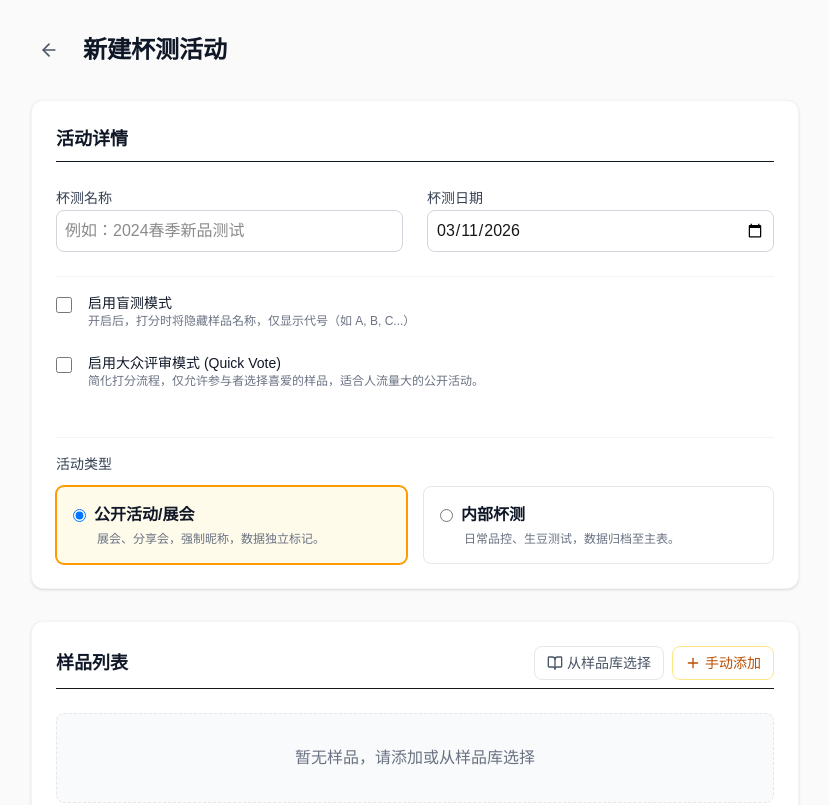
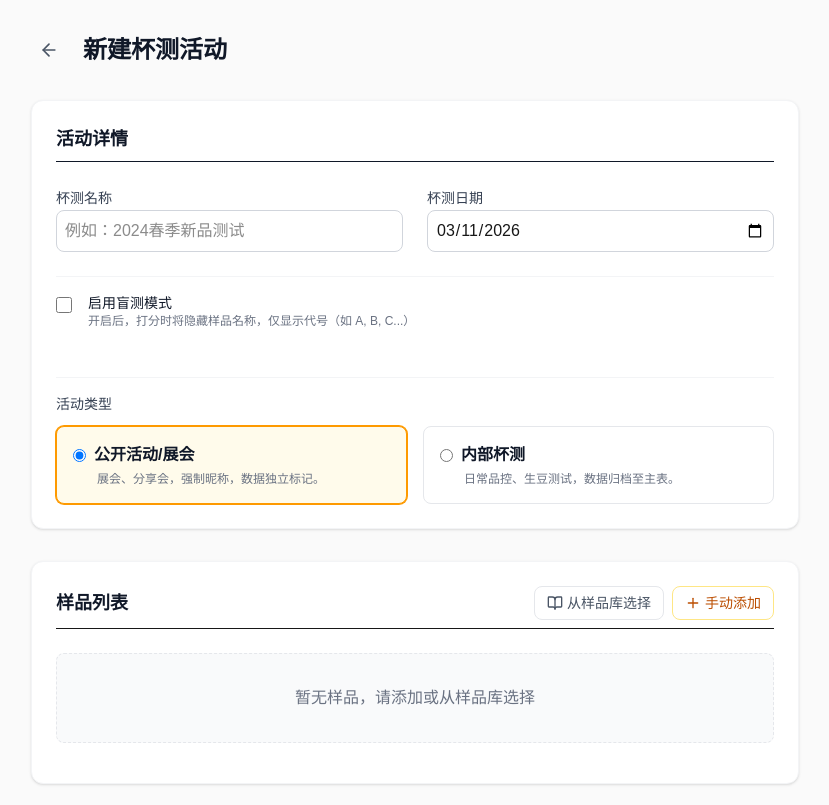
Before and after one commit to mapplezq/coffee-cupping-tool, a Next.js app: page /session/new in a window 1280 px wide. Shown: the top 805 px of the page, without its empty margins (225-1054 px from the left). Built offline with nearby package versions, Linux system fonts and the light colour scheme.

Commit message:
Revert "feat: add quick voting mode configuration"
This reverts commit ef904ad8902a3c83dc55567b9f1db6254ed1b011.

```diff
--- a/src/app/session/new/page.tsx
+++ b/src/app/session/new/page.tsx
@@ -25,8 +25,6 @@ const sessionSchema = z.object({
   blindMode: z.boolean().optional(),
   blindLabelType: z.enum(['letter', 'number']).optional(),
   type: z.enum(['internal', 'event']),
-  votingMode: z.boolean().optional(),
-  maxVotes: z.number().min(1).max(10).optional(),
 });
 
 type SessionFormValues = z.infer<typeof sessionSchema>;
@@ -48,8 +46,6 @@ export default function NewSessionPage() {
       blindMode: false,
       blindLabelType: 'number',
       type: 'event', // Default to Event as requested by user often using public events
-      votingMode: false,
-      maxVotes: 3,
     },
   });
 
@@ -61,7 +57,6 @@ export default function NewSessionPage() {
 
   const blindMode = watch('blindMode');
   const sessionType = watch('type');
-  const votingMode = watch('votingMode');
 
   const { fields, append, remove, move } = useFieldArray({
     control,
@@ -81,8 +76,6 @@ export default function NewSessionPage() {
         blindMode: data.blindMode,
         blindLabelType: data.blindLabelType,
         type: data.type, // Ensure type is passed correctly
-        votingMode: data.votingMode,
-        maxVotes: data.maxVotes || 3,
         createdAt: new Date().toISOString(),
         updatedAt: new Date().toISOString(),
         samples: data.samples.map(s => ({
@@ -219,62 +212,6 @@ export default function NewSessionPage() {
                           <span className="text-sm text-gray-600">字母 (A, B, C)</span>
                         </label>
                       </div>
-                    </div>
-                  )}
-                </div>
-              </div>
-
-              {/* Voting Mode Switch */}
-              <div className="flex items-start gap-4 mt-6">
-                <div className="flex items-center h-6">
-                  <input
-                    id="votingMode"
-                    type="checkbox"
-                    {...register("votingMode")}
-                    className="w-4 h-4 text-amber-600 border-gray-300 rounded focus:ring-amber-500"
-                  />
-                </div>
-                <div className="flex-1">
-                  <label htmlFor="votingMode" className="text-sm font-medium text-gray-900 block">
-                    启用大众评审模式 (Quick Vote)
-                  </label>
-                  <p className="text-xs text-gray-500">
-                    简化打分流程，仅允许参与者选择喜爱的样品，适合人流量大的公开活动。
-                  </p>
-
-                  {votingMode && (
-                    <div className="mt-3 flex items-center gap-4 animate-in fade-in slide-in-from-top-2">
-                      <label className="text-sm text-gray-700">每人最多可选:</label>
-                      <div className="flex items-center gap-2">
-                        <button
-                          type="button"
-                          onClick={() => {
-                            const current = watch('maxVotes') || 3;
-                            if (current > 1) setValue('maxVotes', current - 1);
-                          }}
-                          className="w-8 h-8 flex items-center justify-center border rounded hover:bg-gray-50"
-                        >
-                          -
-                        </button>
-                        <input
-                          type="number"
-                          {...register("maxVotes", { valueAsNumber: true })}
-                          className="w-12 text-center p-1 border rounded"
-                          min={1}
-                          max={10}
-                        />
-                        <button
-                          type="button"
-                          onClick={() => {
-                            const current = watch('maxVotes') || 3;
-                            if (current < 10) setValue('maxVotes', current + 1);
-                          }}
-                          className="w-8 h-8 flex items-center justify-center border rounded hover:bg-gray-50"
-                        >
-                          +
-                        </button>
-                      </div>
-                      <span className="text-sm text-gray-500">个样品</span>
                     </div>
                   )}
                 </div>
--- a/src/lib/types.ts
+++ b/src/lib/types.ts
@@ -8,8 +8,6 @@ export interface CuppingSession {
   blindLabelType?: 'letter' | 'number' // 'letter' (A, B, C) or 'number' (1, 2, 3)
   type?: 'internal' | 'event' // 'internal' by default, 'event' for public events
   isGuest?: boolean // Indicate if this session was joined via a share link
-  votingMode?: boolean // Enable quick voting mode
-  maxVotes?: number // Max votes allowed per user (e.g. 3)
   createdAt: string
   updatedAt: string
 }
@@ -65,7 +63,6 @@ export interface CuppingScore {
   totalScore: number
   defects: Defect[]
   notes: string
-  isFavorite?: boolean // For voting mode
   createdAt: string
 }
 
```
